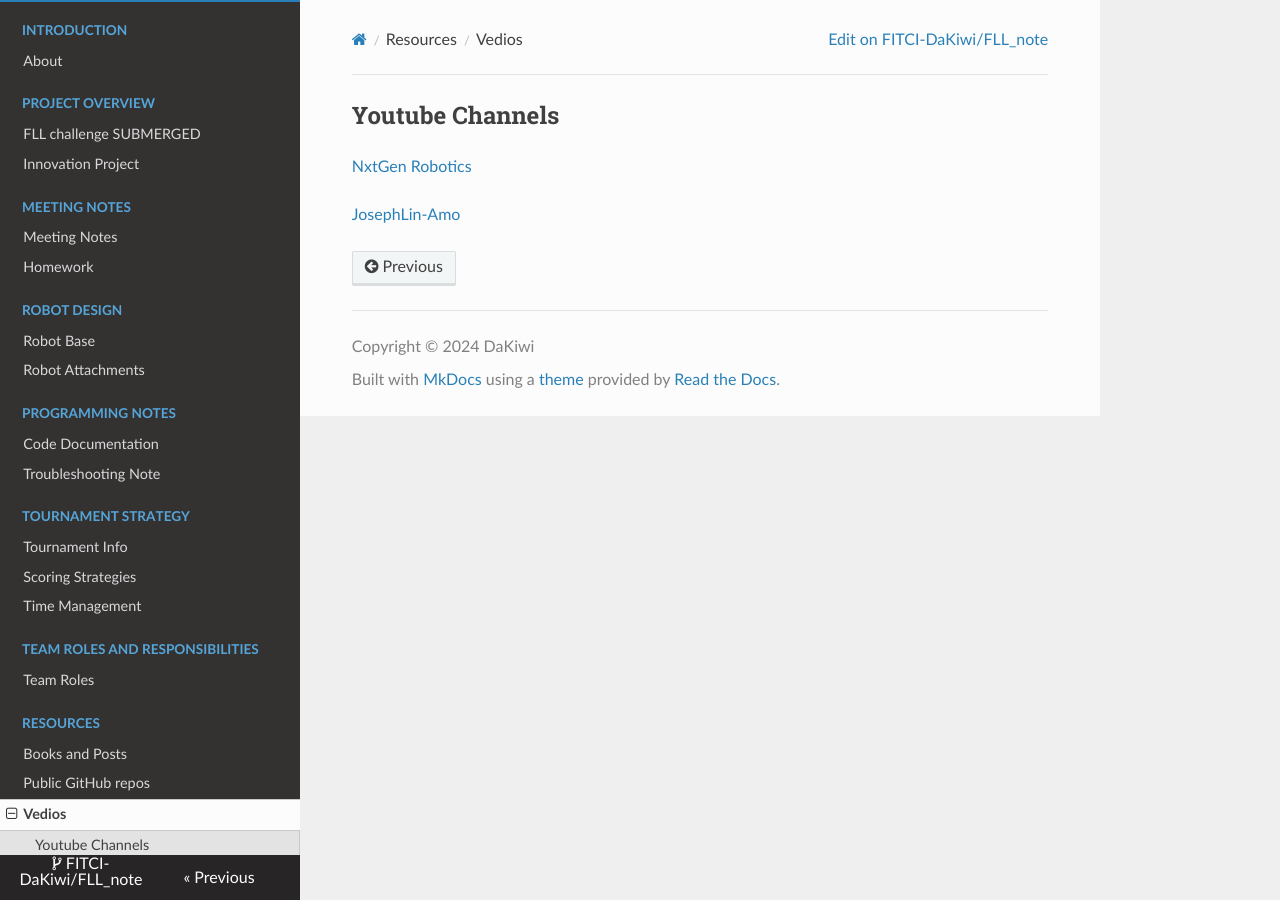
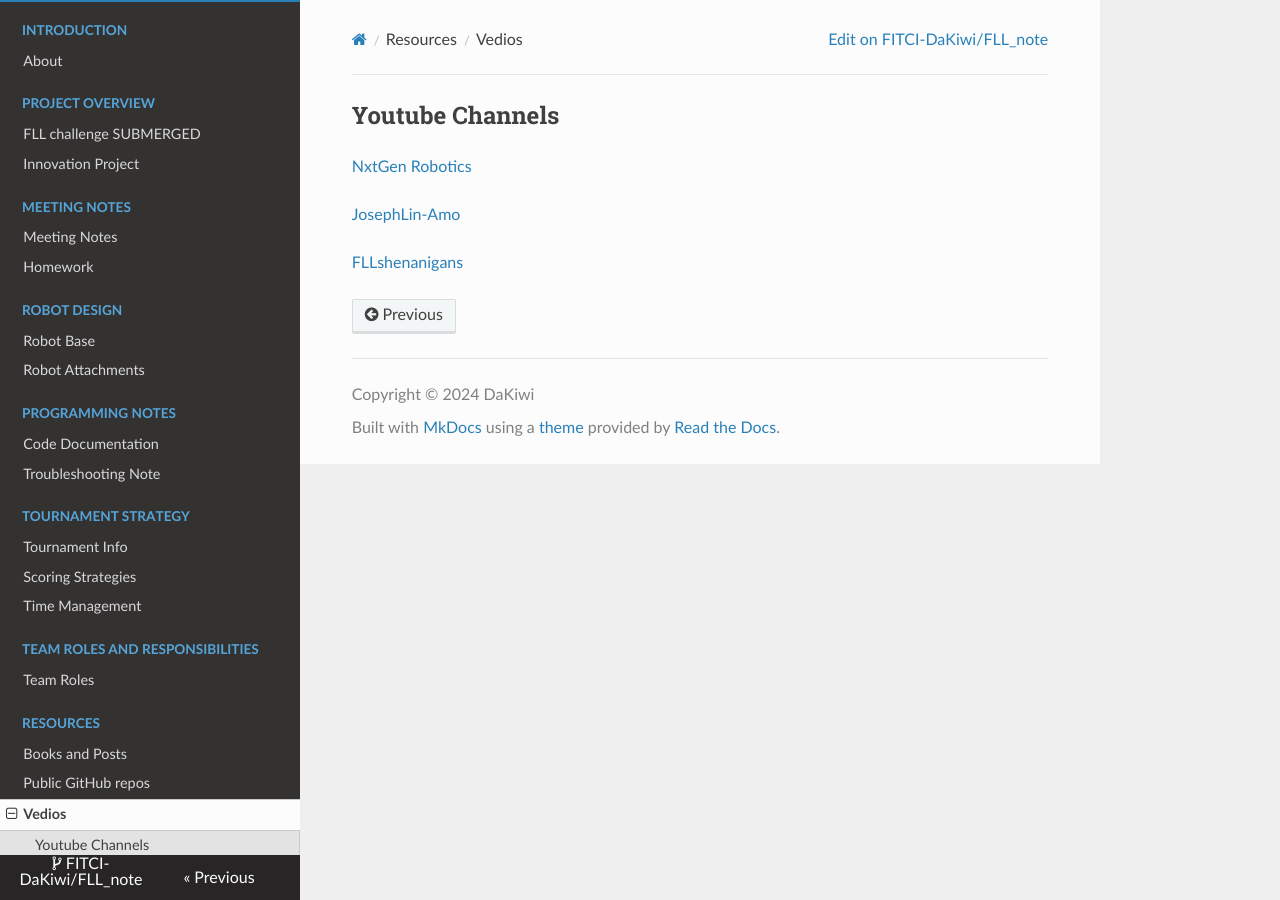
Before and after one commit to FITCI-DaKiwi/FLL_note_2024, an MkDocs documentation site: the page built from docs/youtube_res.md, in a window 1280 px wide. Built offline with MkDocs 1.6.1, drawn with Linux system fonts in a browser that asks for light colours; nearby versions of some CDN libraries.

Commit message:
Update youtube_res.md

```diff
--- a/docs/youtube_res.md
+++ b/docs/youtube_res.md
@@ -5,3 +5,5 @@
 [NxtGen Robotics](https://www.youtube.com/@NxtGenRobotics)
 
 [JosephLin-Amo](https://www.youtube.com/@JosephLin-Amoy)
+
+[FLLshenanigans](https://www.youtube.com/@FLLshenanigans)
```
